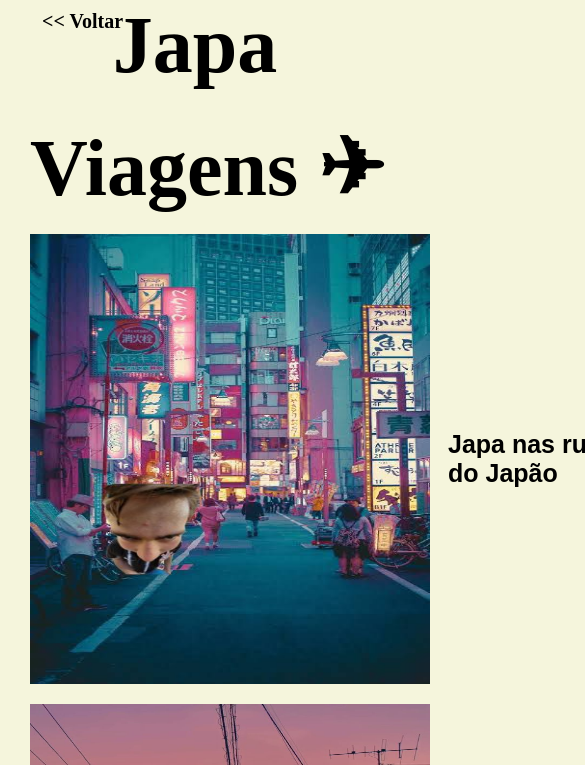
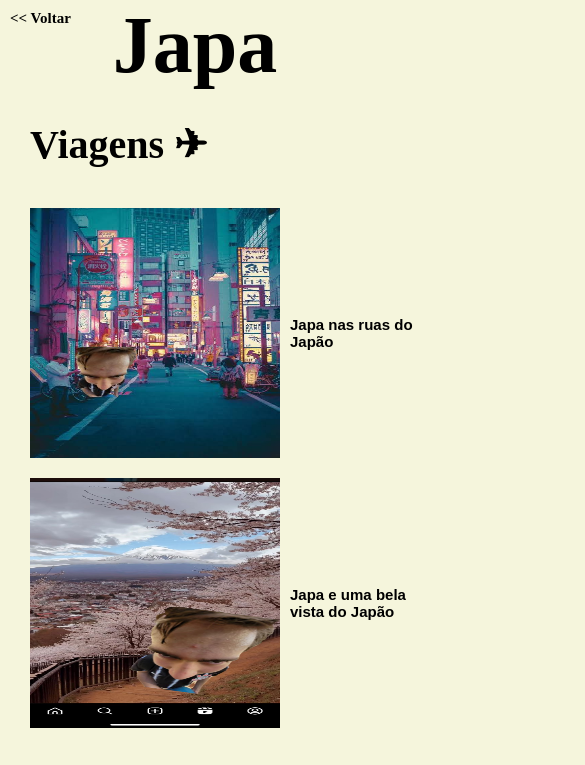
Before and after one commit to RDebner/legion, a plain HTML site: page japa/index.html in a window 390 px wide. Shown: the top 765 px of the page, 585 px wide, since content can reach past the window. Drawn offline with Linux system fonts and the light colour scheme.

Commit message:
deixando responsivo

```diff
--- a/japa/style.css
+++ b/japa/style.css
@@ -123,3 +123,88 @@ footer a:hover {
     text-decoration: none;
     color: red;
 }
+
+@media (max-width: 425px) {
+
+    header .voltar {
+        position: absolute;
+        left:  10px;
+        top: 10px;
+        color: black;
+        text-decoration: none;
+        font-size: 15px;
+        font-weight: bold;
+    }
+
+    .conteudo h1 {
+        font-size: 40px;
+        display: flex;
+        justify-content: flex-start;
+    }
+
+    .container-fotos p , .container-foto p {
+        width: 150px;
+        font-size: 15px;
+        font-family: sans-serif;
+        font-weight: bold;
+    }
+
+    .fotos-viagens {
+        width:  390px;
+        display: flex;
+        justify-content: center;
+        flex-direction: column ;
+        align-items: flex-start;
+    }
+
+    .fotos {
+        display: flex;
+        align-items: center;
+        padding-top: 20px;
+    }
+
+    .fotos p {
+        padding-left: 10px;
+    }
+
+    .container-fotos {
+        display: flex;
+        flex-direction: column;
+        padding-top: 20px;
+        justify-content: left;
+    }
+
+    .fotos-namoradas {
+        display: flex;
+        justify-content: left;
+    }
+
+    .carro-japa {
+        height: 150px;
+    }
+
+    .encontro-japa {
+        height: 400px;
+    }
+
+    img {
+        width: 250px;
+        height: 250px;
+    }
+
+    video {
+        width: 350px;
+    }
+
+    footer {
+        display: flex;
+        justify-content: center;
+        align-items: center;
+        position: relative;
+        bottom: 0px;
+        width: 100%;
+        height: 30px;
+        color: black;
+        font-size: 18px;
+    }
+}
```
